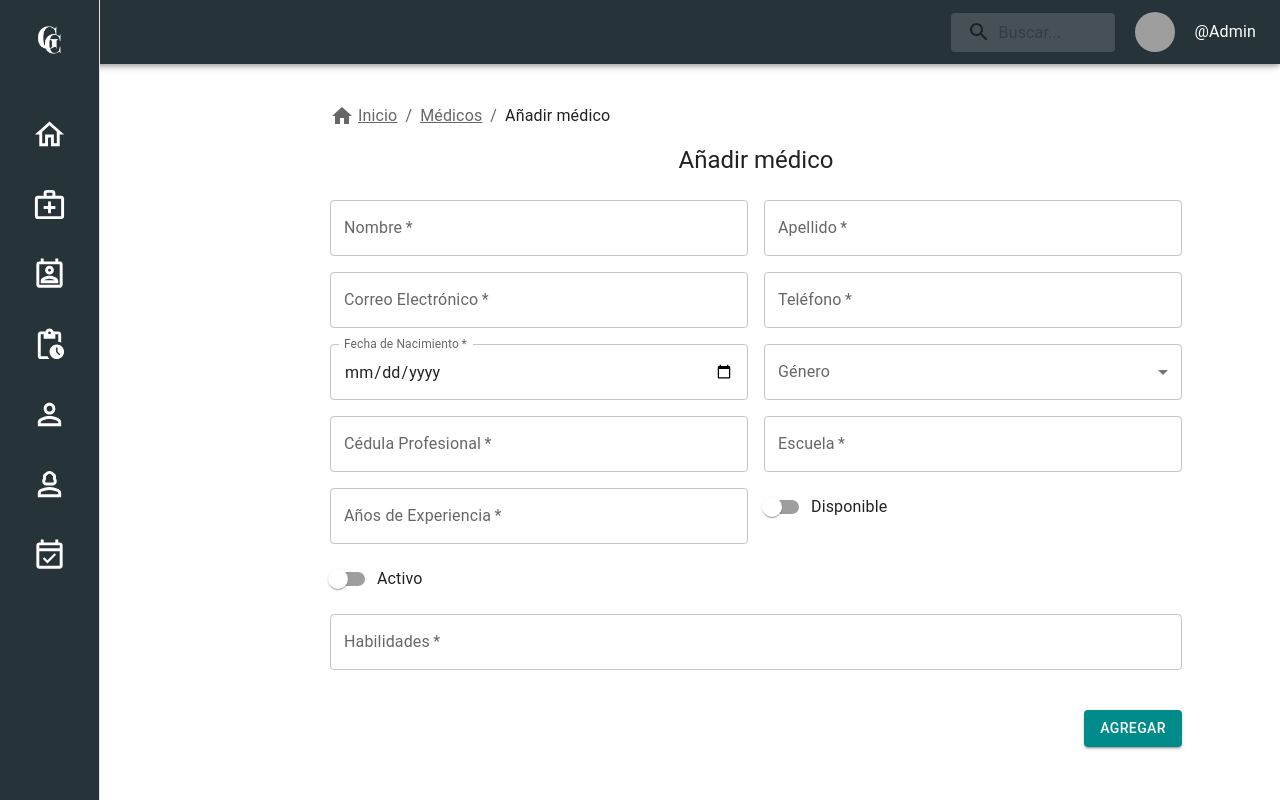
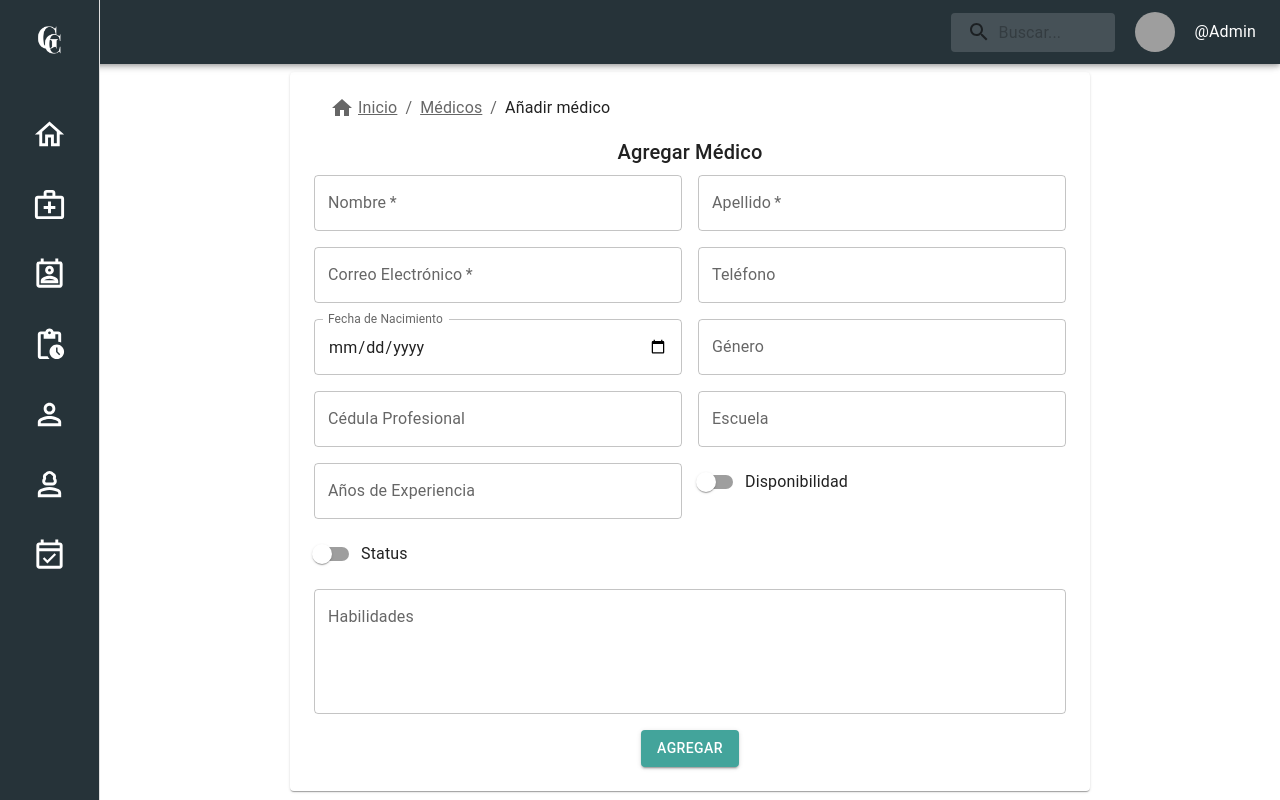
Before and after one commit to America09/GestionClinicas, a React (Vite) app: page /agregar-medicos in a window 1280 px wide. Built offline with nearby package versions, Linux system fonts and the light colour scheme; sample sign-in values are in the browser's storage; grey boxes are pictures that could not be loaded.

Commit message:
form Medico

```diff
--- a/src/Components/Public/Angel/AgregarConsultorio.tsx
+++ b/src/Components/Public/Angel/AgregarConsultorio.tsx
@@ -121,7 +121,7 @@ const AgregarConsultorios: React.FC = () => {
                                 }}
                                 type="submit"
                             >
-                                Guardar
+                                Agregar
                             </Button>
                         </Box>
                     </Grid>
--- a/src/Components/Public/Angel/AgregarMedico.tsx
+++ b/src/Components/Public/Angel/AgregarMedico.tsx
@@ -1,291 +1,205 @@
 import React, { useState } from 'react';
-import { TextField, Button, Box, Typography, MenuItem, Select, InputLabel, FormControl, Grid, Container, Breadcrumbs, Link, Switch, FormGroup, FormControlLabel } from '@mui/material';
-import { SelectChangeEvent } from '@mui/material/Select';
+import { Grid, TextField, Switch, FormControlLabel, Button, Typography, Paper, Box, Breadcrumbs, Link, useMediaQuery, useTheme } from '@mui/material';
 import HomeIcon from '@mui/icons-material/Home';
+import { Link as RouterLink } from 'react-router-dom';
 
-interface FormData {
-  name: string;
-  surname: string;
-  email: string;
-  phone: string;
-  dateOfBirth: string;
-  gender: string;
-  professionalLicense: string;
-  school: string;
-  yearsOfExperience: string;
-  availability: boolean;
-  status: boolean;
-  skills: string;
-}
-
-const AgregarMedicos: React.FC = () => {
-  const [formData, setFormData] = useState<FormData>({
-    name: '',
-    surname: '',
-    email: '',
-    phone: '',
-    dateOfBirth: '',
-    gender: '',
-    professionalLicense: '',
-    school: '',
-    yearsOfExperience: '',
-    availability: false,
+const AgregarMedicos = () => {
+  const [formData, setFormData] = useState({
+    nombre: '',
+    apellido: '',
+    correo: '',
+    telefono: '',
+    fechaNacimiento: '',
+    genero: '',
+    cedula: '',
+    escuela: '',
+    anosExperiencia: '',
+    disponibilidad: false,
     status: false,
-    skills: '',
+    habilidades: '',
   });
 
-  const [formErrors, setFormErrors] = useState<Partial<FormData>>({});
-
-  const handleChange = (e: React.ChangeEvent<HTMLInputElement | HTMLTextAreaElement> | SelectChangeEvent<string>) => {
-    const { name, value } = e.target;
-    setFormData({ ...formData, [name]: value });
+  const handleChange = (e) => {
+    const { name, value, type, checked } = e.target;
+    setFormData({
+      ...formData,
+      [name]: type === 'checkbox' ? checked : value,
+    });
   };
 
-  const handleSwitchChange = (name: keyof FormData) => (e: React.ChangeEvent<HTMLInputElement>) => {
-    setFormData({ ...formData, [name]: e.target.checked });
+  const handleSubmit = (e) => {
+    e.preventDefault();
+    // Maneja el envío del formulario
+    console.log('Datos enviados:', formData);
   };
 
-  const handleSubmit = (e: React.FormEvent) => {
-    e.preventDefault();
-
-    const errors: Partial<FormData> = {};
-    if (!formData.name) {
-      errors.name = 'El nombre es requerido';
-    }
-    if (!formData.surname) {
-      errors.surname = 'El apellido es requerido';
-    }
-    if (!formData.email) {
-      errors.email = 'El correo electrónico es requerido';
-    }
-    if (!formData.phone) {
-      errors.phone = 'El número de teléfono es requerido';
-    }
-    if (!formData.dateOfBirth) {
-      errors.dateOfBirth = 'La fecha de nacimiento es requerida';
-    }
-    if (!formData.gender) {
-      errors.gender = 'El género es requerido';
-    }
-    if (!formData.professionalLicense) {
-      errors.professionalLicense = 'La cédula profesional es requerida';
-    }
-    if (!formData.school) {
-      errors.school = 'La escuela es requerida';
-    }
-    if (!formData.yearsOfExperience) {
-      errors.yearsOfExperience = 'Los años de experiencia son requeridos';
-    }
-    if (!formData.skills) {
-      errors.skills = 'Las habilidades son requeridas';
-    }
-
-    setFormErrors(errors);
-
-    if (Object.keys(errors).length === 0) {
-      console.log(formData);
-    }
-  };
+  const theme = useTheme();
+  const isLargeScreen = useMediaQuery(theme.breakpoints.up('md')); // Pantallas grandes
 
   return (
-    <Container maxWidth="md">
-      <Box sx={{ mt: 4, mb: 2 }}>
+    <Paper
+      sx={{
+        padding: 3,
+        maxWidth: 800,
+        margin: isLargeScreen ? '0' : '0 auto', // Quita el margen horizontal en pantallas grandes
+        display: 'block',
+        width: isLargeScreen ? 'calc(100% - 32px)' : '100%', // Ajusta el ancho en pantallas grandes
+      }}
+    >
+      <Box sx={{ display: 'flex', ml: 2, mb: 2 }}> {/* Ajustar ml para mover a la derecha */}
         <Breadcrumbs aria-label="breadcrumb">
-          <Link color="inherit" href="/" sx={{ display: 'flex', alignItems: 'center' }}>
+          <Link color="inherit" component={RouterLink} to="/" sx={{ display: 'flex', alignItems: 'center' }}>
             <HomeIcon sx={{ mr: 0.5 }} />
             Inicio
           </Link>
-          <Link color="inherit" href="/lista-de-medicos">
+          <Link color="inherit" component={RouterLink} to="/admin-medicos">
             Médicos
           </Link>
           <Typography color="textPrimary">Añadir médico</Typography>
         </Breadcrumbs>
       </Box>
-      <Typography variant="h5" component="h2" gutterBottom sx={{ textAlign: 'center' }}>
-        Añadir médico
+      <div style={{
+        width: '100%',
+        maxWidth: 800,
+        margin: isLargeScreen ? '0' : '0 auto', // Mantén el margen en pantallas pequeñas
+      }}>
+        <Typography variant="h6" gutterBottom align="center">
+          Agregar Médico
         </Typography>
-      <Box
-        component="form"
-        onSubmit={handleSubmit}
-        sx={{ mt: 3 }}
-      >
+        <form onSubmit={handleSubmit}>
           <Grid container spacing={2}>
             <Grid item xs={12} sm={6}>
               <TextField
+                fullWidth
                 label="Nombre"
-              variant="outlined"
-              name="name"
-              value={formData.name}
+                name="nombre"
+                value={formData.nombre}
                 onChange={handleChange}
-              fullWidth
-              error={!!formErrors.name}
-              helperText={formErrors.name}
                 required
               />
             </Grid>
             <Grid item xs={12} sm={6}>
               <TextField
+                fullWidth
                 label="Apellido"
-              variant="outlined"
-              name="surname"
-              value={formData.surname}
+                name="apellido"
+                value={formData.apellido}
                 onChange={handleChange}
-              fullWidth
-              error={!!formErrors.surname}
-              helperText={formErrors.surname}
                 required
               />
             </Grid>
             <Grid item xs={12} sm={6}>
               <TextField
+                fullWidth
                 label="Correo Electrónico"
-              variant="outlined"
-              name="email"
-              value={formData.email}
+                name="correo"
+                type="email"
+                value={formData.correo}
                 onChange={handleChange}
-              type="email"
-              fullWidth
-              error={!!formErrors.email}
-              helperText={formErrors.email}
                 required
               />
             </Grid>
             <Grid item xs={12} sm={6}>
               <TextField
+                fullWidth
                 label="Teléfono"
-              variant="outlined"
-              name="phone"
-              value={formData.phone}
+                name="telefono"
+                value={formData.telefono}
                 onChange={handleChange}
-              type="tel"
-              fullWidth
-              error={!!formErrors.phone}
-              helperText={formErrors.phone}
-              required
               />
             </Grid>
             <Grid item xs={12} sm={6}>
               <TextField
+                fullWidth
                 label="Fecha de Nacimiento"
-              variant="outlined"
-              name="dateOfBirth"
-              value={formData.dateOfBirth}
+                name="fechaNacimiento"
+                type="date"
+                InputLabelProps={{ shrink: true }}
+                value={formData.fechaNacimiento}
                 onChange={handleChange}
-              type="date"
-              fullWidth
-              error={!!formErrors.dateOfBirth}
-              helperText={formErrors.dateOfBirth}
-              InputLabelProps={{ shrink: true }}
-              required
-            />
-          </Grid>
-          <Grid item xs={12} sm={6}>
-            <FormControl fullWidth error={!!formErrors.gender}>
-              <InputLabel>Género</InputLabel>
-              <Select
-                name="gender"
-                value={formData.gender}
-                onChange={handleChange}
-                required
-              >
-                <MenuItem value="masculino">Masculino</MenuItem>
-                <MenuItem value="femenino">Femenino</MenuItem>
-                <MenuItem value="otro">Otro</MenuItem>
-              </Select>
-            </FormControl>
-            {formErrors.gender && (
-              <Typography variant="body2" color="error">
-                {formErrors.gender}
-              </Typography>
-            )}
-          </Grid>
-          <Grid item xs={12} sm={6}>
-            <TextField
-              label="Cédula Profesional"
-              variant="outlined"
-              name="professionalLicense"
-              value={formData.professionalLicense}
-              onChange={handleChange}
-              fullWidth
-              error={!!formErrors.professionalLicense}
-              helperText={formErrors.professionalLicense}
-              required
               />
             </Grid>
             <Grid item xs={12} sm={6}>
               <TextField
-              label="Escuela"
-              variant="outlined"
-              name="school"
-              value={formData.school}
+                fullWidth
+                label="Género"
+                name="genero"
+                value={formData.genero}
                 onChange={handleChange}
-              fullWidth
-              error={!!formErrors.school}
-              helperText={formErrors.school}
-              required
               />
             </Grid>
             <Grid item xs={12} sm={6}>
               <TextField
-              label="Años de Experiencia"
-              variant="outlined"
-              name="yearsOfExperience"
-              value={formData.yearsOfExperience}
+                fullWidth
+                label="Cédula Profesional"
+                name="cedula"
+                value={formData.cedula}
                 onChange={handleChange}
-              fullWidth
-              error={!!formErrors.yearsOfExperience}
-              helperText={formErrors.yearsOfExperience}
-              required
               />
             </Grid>
             <Grid item xs={12} sm={6}>
-            <FormControl fullWidth>
-              <FormControlLabel
-                control={<Switch checked={formData.availability} onChange={handleSwitchChange('availability')} />}
-                label="Disponible"
+              <TextField
+                fullWidth
+                label="Escuela"
+                name="escuela"
+                value={formData.escuela}
+                onChange={handleChange}
               />
-            </FormControl>
             </Grid>
             <Grid item xs={12} sm={6}>
-            <FormControl fullWidth>
+              <TextField
+                fullWidth
+                label="Años de Experiencia"
+                name="anosExperiencia"
+                type="number"
+                value={formData.anosExperiencia}
+                onChange={handleChange}
+              />
+            </Grid>
+            <Grid item xs={12} sm={6}>
               <FormControlLabel
-                control={<Switch checked={formData.status} onChange={handleSwitchChange('status')} />}
-                label="Activo"
+                control={
+                  <Switch
+                    name="disponibilidad"
+                    checked={formData.disponibilidad}
+                    onChange={handleChange}
                   />
-            </FormControl>
+                }
+                label="Disponibilidad"
+              />
+            </Grid>
+            <Grid item xs={12} sm={6}>
+              <FormControlLabel
+                control={
+                  <Switch
+                    name="status"
+                    checked={formData.status}
+                    onChange={handleChange}
+                  />
+                }
+                label="Status"
+              />
             </Grid>
             <Grid item xs={12}>
               <TextField
+                fullWidth
                 label="Habilidades"
-              variant="outlined"
-              name="skills"
-              value={formData.skills}
+                name="habilidades"
+                multiline
+                rows={4}
+                value={formData.habilidades}
                 onChange={handleChange}
-              fullWidth
-              error={!!formErrors.skills}
-              helperText={formErrors.skills}
-              required
               />
             </Grid>
-          <Grid item xs={12}>
-            <Box sx={{ display: 'flex', justifyContent: 'flex-end', mt: 3 }}>
-              <Button
-                variant="contained"
-                sx={{
-                  backgroundColor: 'DarkCyan',
-                  '&:hover': {
-                    backgroundColor: 'darkcyan',
-                  },
-                }}
-                type="submit"
-              >
+            <Grid item xs={12} sx={{ display: 'flex', justifyContent: 'center' }}>
+              <Button type="submit" variant="contained" sx={{ backgroundColor: '#43A49B', '&:hover': { backgroundColor: '#369083' } }}>
                 Agregar
               </Button>
-            </Box>
             </Grid>
           </Grid>
-      </Box>
-    </Container>
+        </form>
+      </div>
+    </Paper>
   );
 };
 
--- a/src/Components/Public/Angel/MedicosPage.tsx
+++ b/src/Components/Public/Angel/MedicosPage.tsx
@@ -110,7 +110,7 @@ export const MedicosPage = () => {
                         }}
                         onClick={() => navigate("/Agregar-medicos")}
                     >
-                        + Añadir Médicos
+                        Agregar Médicos
                     </Button>
                 </Box>
             </Box>
```
Lines whose indentation alone changed are shown as unchanged.
